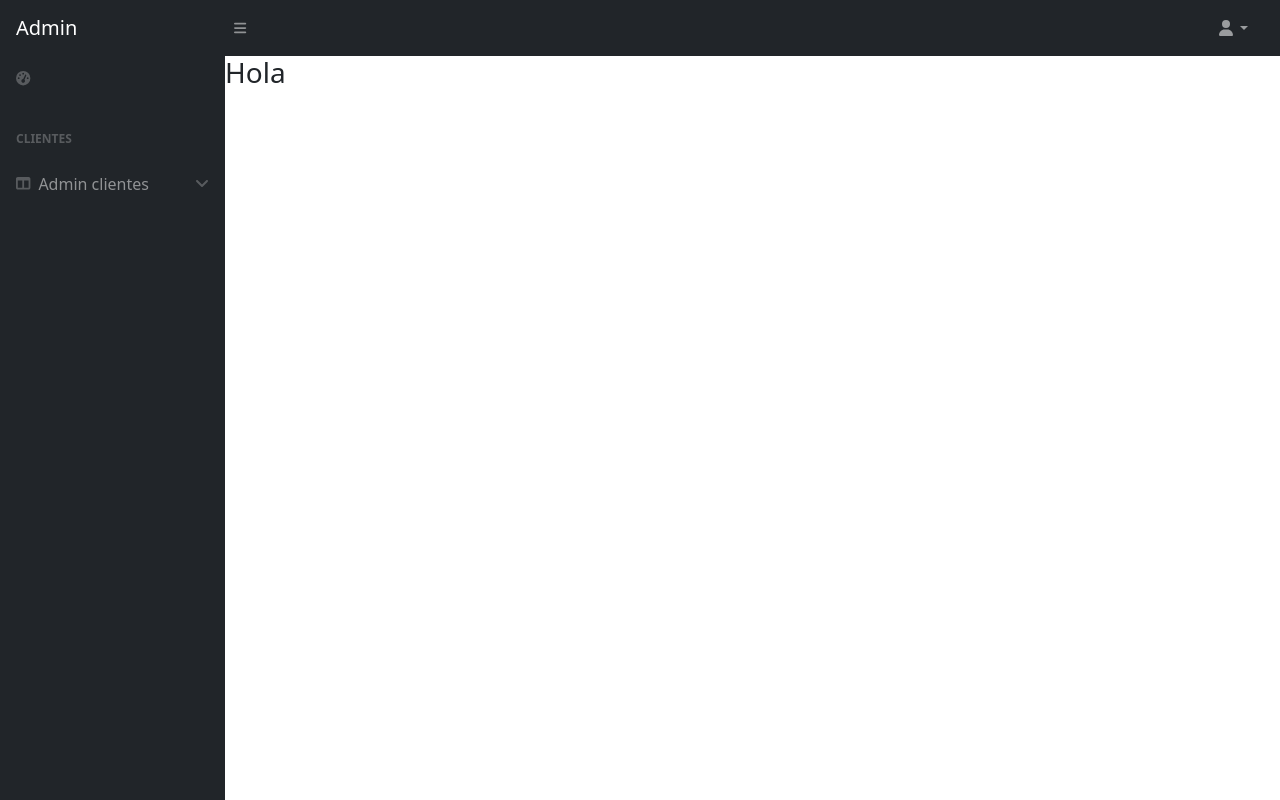
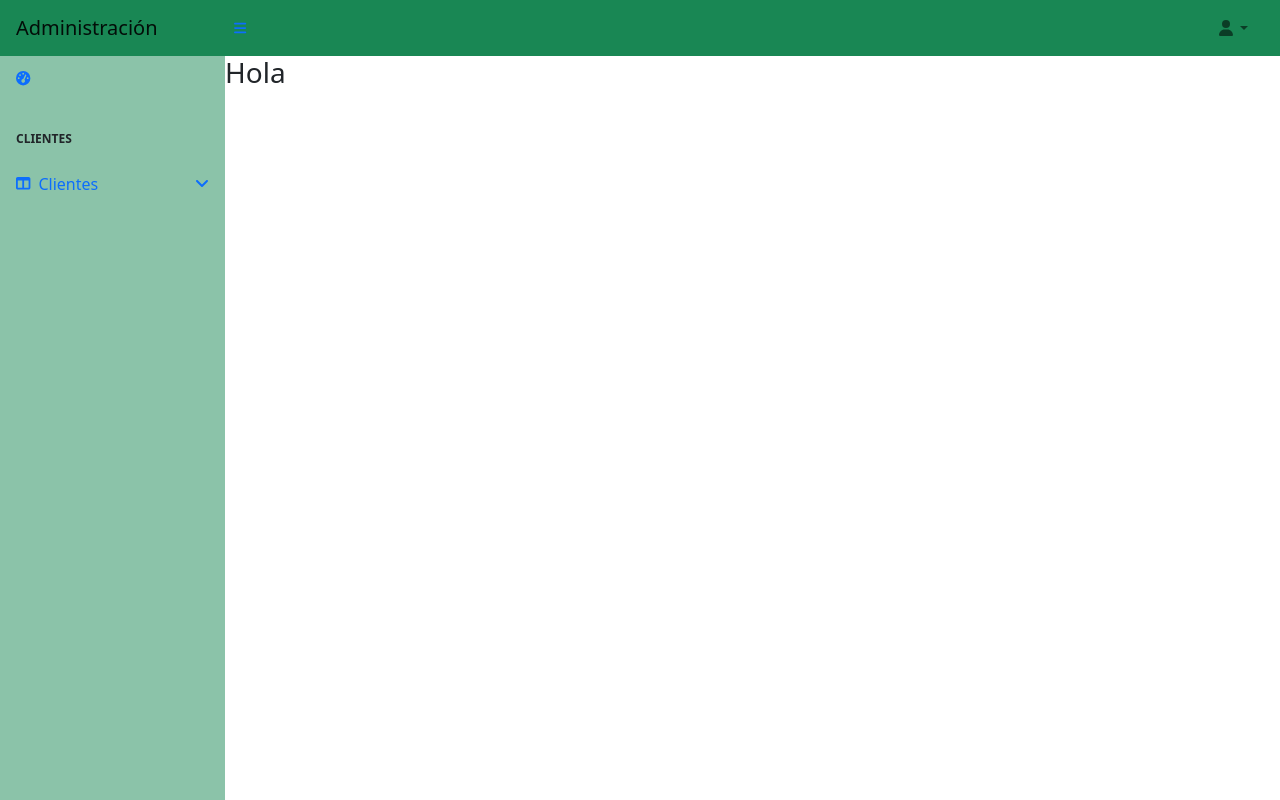
Before and after one commit to melina8444/tesis, a Django app: page /administracion/ in a window 1280 px wide. Run offline with Django 3.2, Linux system fonts and the light colour scheme; some libraries are stand-ins or nearby versions.

Commit message:
cambios en template Admin

```diff
--- a/G5_C23319/templates/administracion/index_master.html
+++ b/G5_C23319/templates/administracion/index_master.html
@@ -13,9 +13,9 @@
         <script src="https://use.fontawesome.com/releases/v6.3.0/js/all.js" crossorigin="anonymous"></script>
     </head>
     <body class="sb-nav-fixed">
-        <nav class="sb-topnav navbar navbar-expand navbar-dark bg-dark">
+        <nav class="sb-topnav navbar navbar-expand navbar-success bg-success">
             <!-- Navbar Brand-->
-            <a class="navbar-brand ps-3" href="{% url 'inicio_admin' %}">Admin</a>
+            <a class="navbar-brand ps-3" href="{% url 'inicio_admin' %}">Administración</a>
             <!-- Sidebar Toggle-->
             <button class="btn btn-link btn-sm order-1 order-lg-0 me-4 me-lg-0" id="sidebarToggle" href="#!"><i class="fas fa-bars"></i></button>
             <!-- Navbar Search-->
@@ -41,7 +41,7 @@
         </nav>
         <div id="layoutSidenav">
             <div id="layoutSidenav_nav">
-                <nav class="sb-sidenav accordion sb-sidenav-dark" id="sidenavAccordion">
+                <nav class="sb-sidenav accordion bg-success bg-opacity-50" id="sidenavAccordion">
                     <div class="sb-sidenav-menu">
                         <div class="nav">
 
@@ -53,13 +53,10 @@
                             <div class="sb-sidenav-menu-heading">Clientes</div>
                             <a href="{% url 'listar_clientes' %}" class="nav-link">
                                 <div class="sb-nav-link-icon"><i class="fas fa-columns"></i></div>
-                                Admin clientes
+                                Clientes
                                 <div class="sb-sidenav-collapse-arrow"><i class="fas fa-angle-down"></i>
                                 </div>
                             </a>
-
-
-
                 </nav>
             </div>
             <div id="layoutSidenav_content">
```
